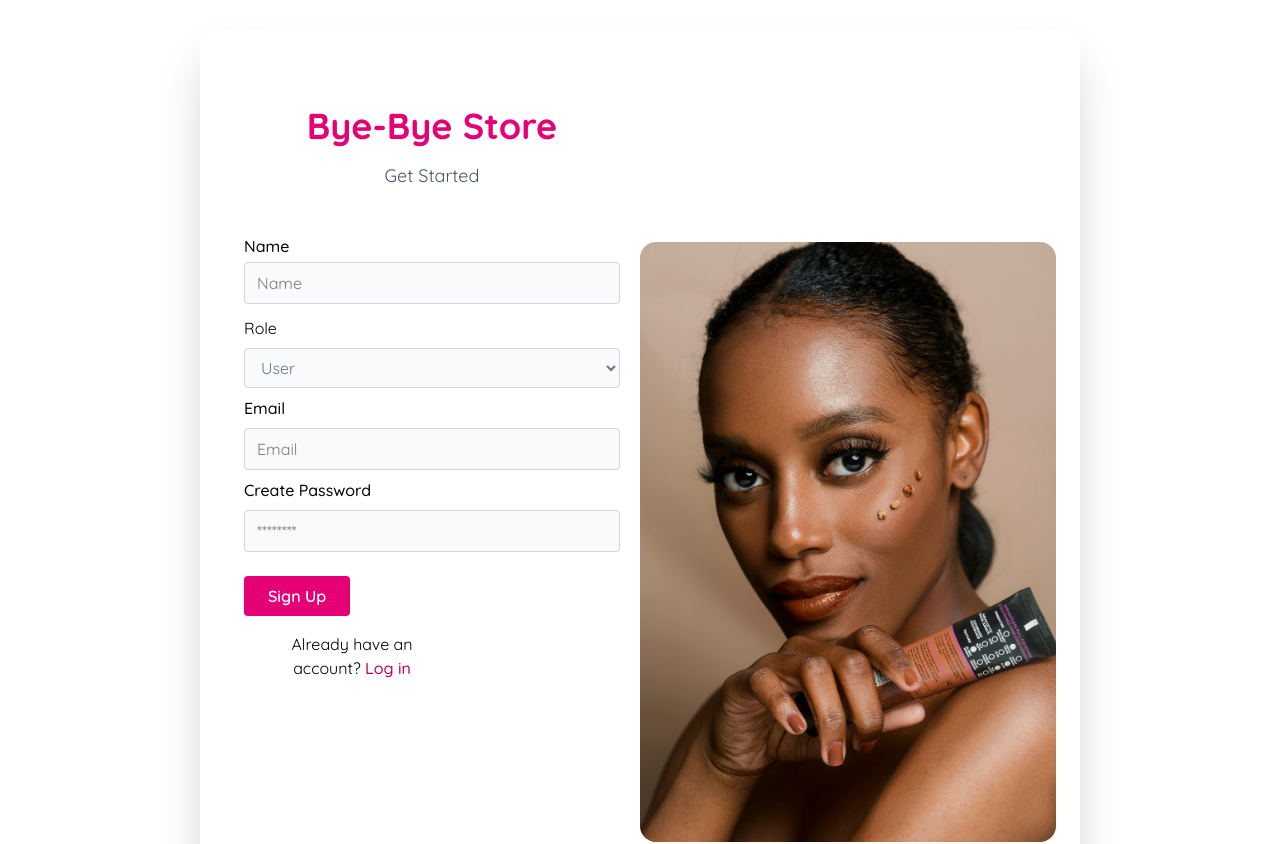
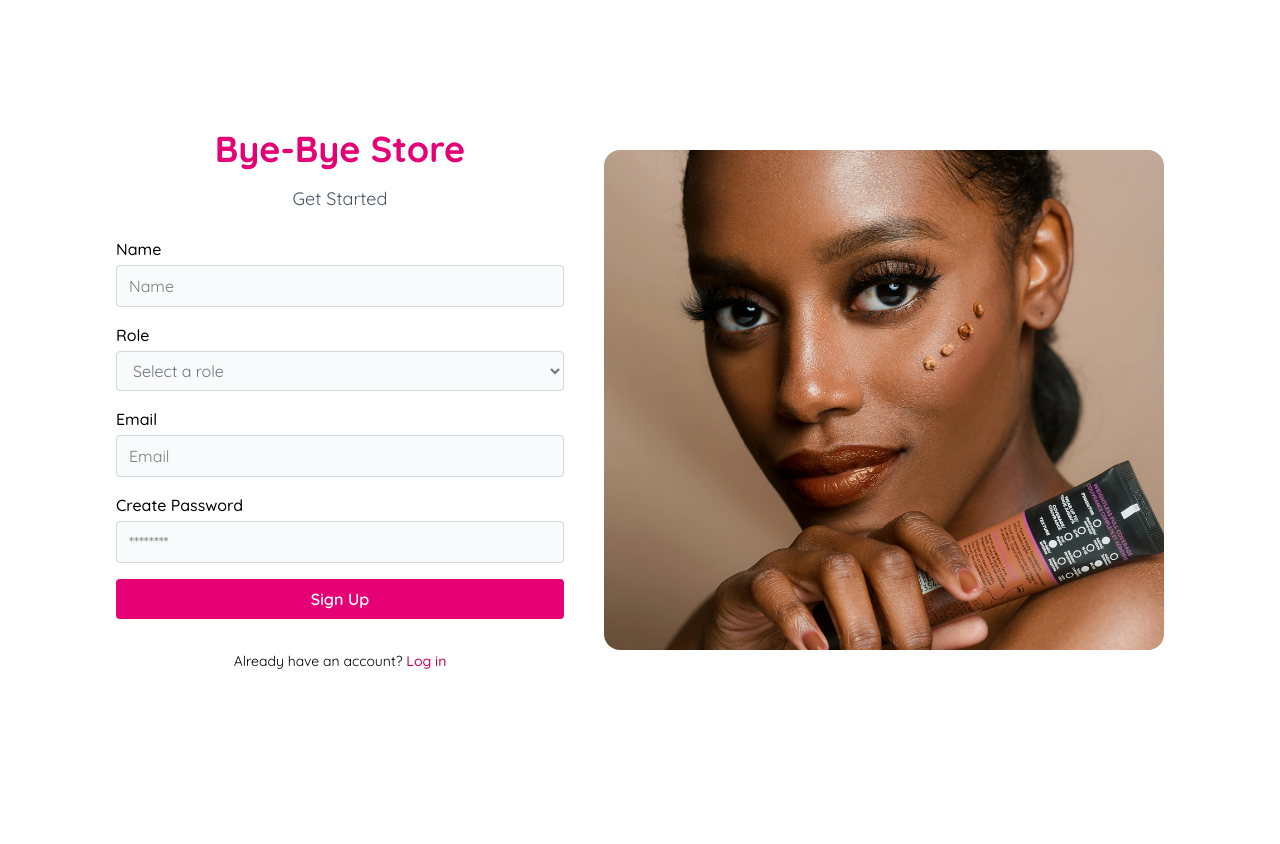
Before and after one commit to MafiaFour-LibProject/bye-bye, a React (Vite) app: page /signup in a window 1280 px wide. Shown: the top 844 px of the page. After the commit the page ends 800 px from the top, so only its background shows below. Built offline with nearby package versions, Linux system fonts and the light colour scheme.

Commit message:
clean up

```diff
--- a/src/pages/SignupPage.jsx
+++ b/src/pages/SignupPage.jsx
@@ -1,6 +1,5 @@
 import { useForm } from "react-hook-form";
 import { Link, useNavigate } from "react-router";
-import { data } from "react-router";
 import { ApiSignUp } from "../services/auth";
 import { toast } from "react-toastify";
 import { useState } from "react";
@@ -13,11 +12,11 @@ const SignupPage = () => {
     handleSubmit,
     formState: { errors },
   } = useForm();
+
   const onSubmit = async (data) => {
     const payload = {
       name: data.name,
       role: data.role,
-      // username: data.username,
       email: data.email,
       password: data.password,
     };
@@ -26,153 +25,111 @@ const SignupPage = () => {
 
     try {
       const res = await ApiSignUp(payload);
-      console.log(res);
       toast.success("User registered successfully");
       navigate("/login");
     } catch (error) {
-      console.log(error);
-      toast.error(error?.message) || "Oops! An error Occured.";
+      toast.error(error?.message || "Oops! An error occurred.");
     } finally {
       setIsSubmitting(false);
     }
   };
+
   const isError = Object.keys(errors).length > 0;
 
   return (
-    <div className="my-[30px] mx-[200px] flex flex-col md:flex-row items-center justify-center px-6 py-10 bg-white shadow-2xl rounded-2xl ">
-      <div className="w-full md:w-1/2 max-w-md mt-9">
+    <div className="flex flex-col md:flex-row items-center justify-center min-h-screen px-4 sm:px-6 md:px-10 lg:px-20 py-8 bg-white">
+      <div className="w-full md:w-1/2 max-w-md">
         <h2 className="text-3xl sm:text-4xl font-extrabold text-pink-600 text-center mb-4">
           Bye-Bye Store
         </h2>
-        <p className="text-gray-600 text-base sm:text-lg text-center mb-6">
+        <p className="text-gray-600 text-center text-base sm:text-lg mb-6">
           Get Started
         </p>
 
-        <form
-          className=" h-screen p-[20px] w-full object-cover rounded-lg space-y-2"
-          onSubmit={handleSubmit(onSubmit)}
-        >
+        <form className="space-y-4" onSubmit={handleSubmit(onSubmit)}>
           <div className="flex flex-col space-y-1">
             <label className="text-base font-medium" htmlFor="name">
               Name
             </label>
             <input
-              className="text-base border border-gray-300 bg-gray-50 rounded py-2 px-3 "
+              className="border border-gray-300 bg-gray-50 rounded py-2 px-3"
               type="text"
               placeholder="Name"
               id="name"
-              {...register("name", { required: "name is required" })}
+              {...register("name", { required: "Name is required" })}
             />
             {errors?.name && (
               <span className="text-red-600">{errors.name.message}</span>
             )}
           </div>
 
-          {/* <div className="flex flex-col space-y-2">
-            <label className="text-base font-medium" htmlFor="username">
-              Username
+          <div className="flex flex-col space-y-1">
+            <label htmlFor="role" className="text-base font-medium">
+              Role
             </label>
-            <input
-              className="text-base border border-gray-300 bg-gray-50 rounded py-2 px-8 text-gray-500"
-              type="text"
-              id="username"
-              {...register("username", { required: "username is required" })}
-            />
-            {errors?.userName && (
-              <span userName="text-red-600">{errors.UserName.message}</span>
+            <select
+              className="border border-gray-300 bg-gray-50 rounded py-2 px-3 text-gray-500"
+              id="role"
+              {...register("role", { required: "Role is required" })}
+            >
+              <option value="">Select a role</option>
+              <option value="user">User</option>
+              <option value="vendor">Vendor</option>
+            </select>
+            {errors?.role && (
+              <span className="text-red-600">{errors.role.message}</span>
             )}
-          </div> */}
-
-          <div className="flex flex-row justify-between">
-            {/* <div className="flex flex-col space-y-2">
-              <label className="text-base font-medium" htmlFor="dob">
-                Date of Birth
-              </label>
-              <input
-                className="text-base border border-gray-300 bg-gray-50 rounded py-2 px-8 text-gray-500"
-                type="date"
-                id="dob"
-                {...register("dob", { required: "date of birth is required" })}
-              />
-            </div> */}
-
-            <div className="flex flex-col space-y-2 w-2xl  mt-1">
-              <label htmlFor="Gender">Role</label>
-              <select
-                className="text-base border border-gray-300 bg-gray-50 rounded py-2 px-3 text-gray-500 w-full "
-                id="role"
-                {...register("role", { required: "role is required" })}
-              >
-                <option value="user">User</option>
-                <option value="vendor">Vendor</option>
-              </select>
-            </div>
           </div>
 
-          <div className="flex flex-col space-y-2">
-            <label htmlFor="email  mt-1" className="text-base font-medium">
+          <div className="flex flex-col space-y-1">
+            <label htmlFor="email" className="text-base font-medium">
               Email
             </label>
             <input
-              className="text-base border border-gray-300 bg-gray-50 rounded py-2 px-3"
+              className="border border-gray-300 bg-gray-50 rounded py-2 px-3"
               type="email"
               id="email"
-              {...register("email", { required: "email is required" })}
               placeholder="Email"
+              {...register("email", { required: "Email is required" })}
             />
+            {errors?.email && (
+              <span className="text-red-600">{errors.email.message}</span>
+            )}
           </div>
 
-          <div className="flex flex-col space-y-2  mt-2">
+          <div className="flex flex-col space-y-1">
             <label htmlFor="password" className="text-base font-medium">
               Create Password
             </label>
             <input
-              className="text-base border border-gray-300 bg-gray-50 rounded py-2 px-3"
+              className="border border-gray-300 bg-gray-50 rounded py-2 px-3"
               type="password"
               id="password"
-              {...register("password", { required: "password is required" })}
               placeholder="********"
+              {...register("password", { required: "Password is required" })}
             />
             {errors?.password && (
-              <span password="text-red-600">{errors.password.message}</span>
+              <span className="text-red-600">{errors.password.message}</span>
             )}
           </div>
-
-          {/* <div className="flex flex-col space-y-2">
-            <label htmlFor="confirmPassword" className="text-base font-medium">
-              Confirm Password
-            </label>
-            <input
-              className="text-base border border-gray-300 bg-gray-50 rounded py-2 px-3"
-              type="password"
-              placeholder="********"
-              id="confirmPassword"
-            />
-            {errors?.confirmPassword && (
-              <span confirmPassword="text-red-600">
-                {errors.confirmPassword.message}
-              </span>
-            )}
-          </div> */}
 
           <button
             type="submit"
             disabled={isError}
-            onClick={handleSubmit}
-            className={`${
+            className={`w-full text-white font-semibold py-2 px-6 rounded ${
               isError
-                ? "bg-gray-300 cursor-not-allowed  "
-                : "bg-pink-600 hover:bg-pink-500   "
-            }  "w-full text-white  mt-4  cursor-pointer md:items-center font-semibold  py-2 px-6 rounded-sm`}
+                ? "bg-gray-300 cursor-not-allowed"
+                : "bg-pink-600 hover:bg-pink-500"
+            }`}
           >
-            {isSubmitting ? "Submitting...." : " Sign Up"}
+            {isSubmitting ? "Submitting..." : "Sign Up"}
           </button>
 
-          <p className="text-base text-center justify-center mt-2 mr-40">
+          <p className="text-center text-sm mt-4">
             Already have an account?&nbsp;
             <span
               onClick={() => navigate("/login")}
-              className="font-medium cursor-pointer text-pink-700 hover:underline"
+              className="font-medium text-pink-700 hover:underline cursor-pointer"
             >
               Log in
             </span>
@@ -180,11 +137,11 @@ const SignupPage = () => {
         </form>
       </div>
 
-      <div className="hidden md:block md:w-1/2">
+      <div className="hidden md:block md:w-1/2 mt-8 md:mt-0 md:ml-10">
         <img
-          className="w-full h-auto object-cover max-h-[600px] rounded-2xl cursor-pointer "
+          className="w-full h-auto max-h-[500px] object-cover rounded-2xl"
           src="/Black1.jpg"
-          alt="black"
+          alt="Signup visual"
         />
       </div>
     </div>
```
Also changed, not shown: src/pages/LoginPage.jsx (+0 -10 lines), src/pages/AdsPage.jsx (line endings or trailing spaces).
